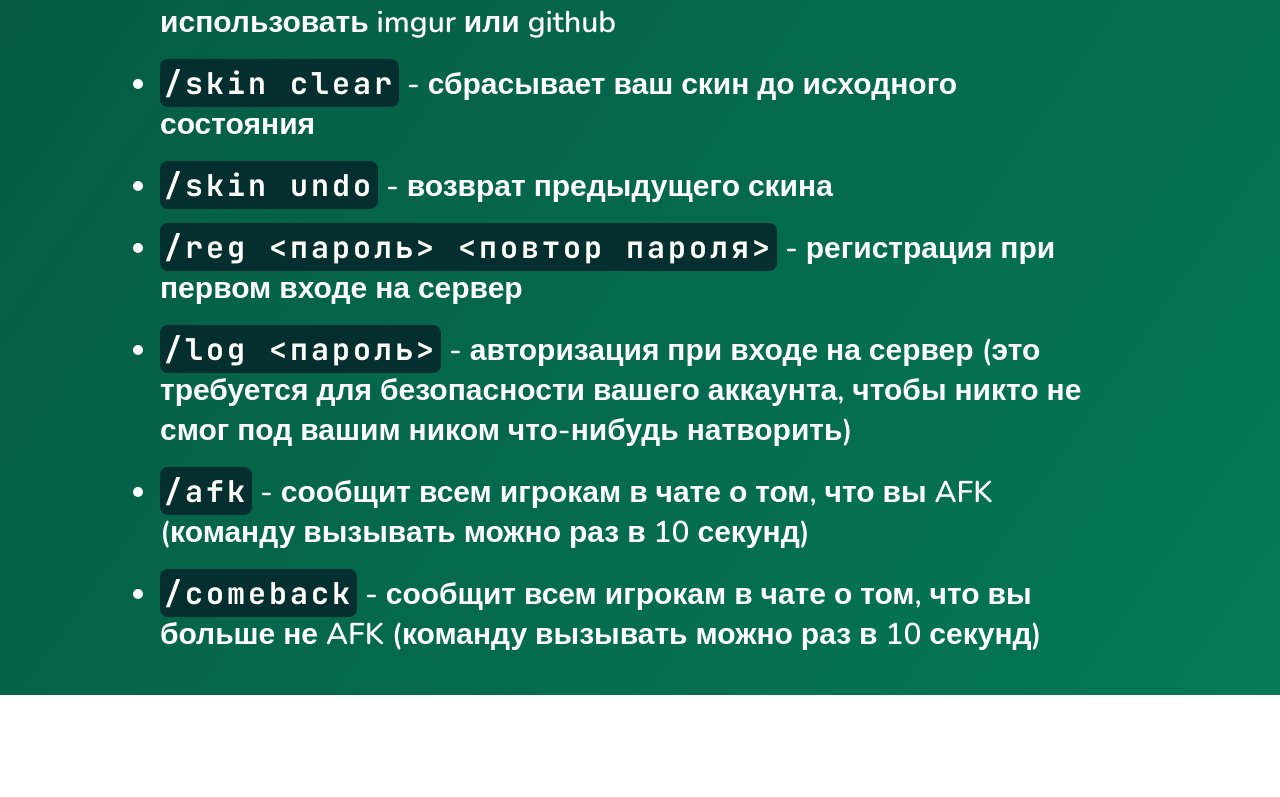
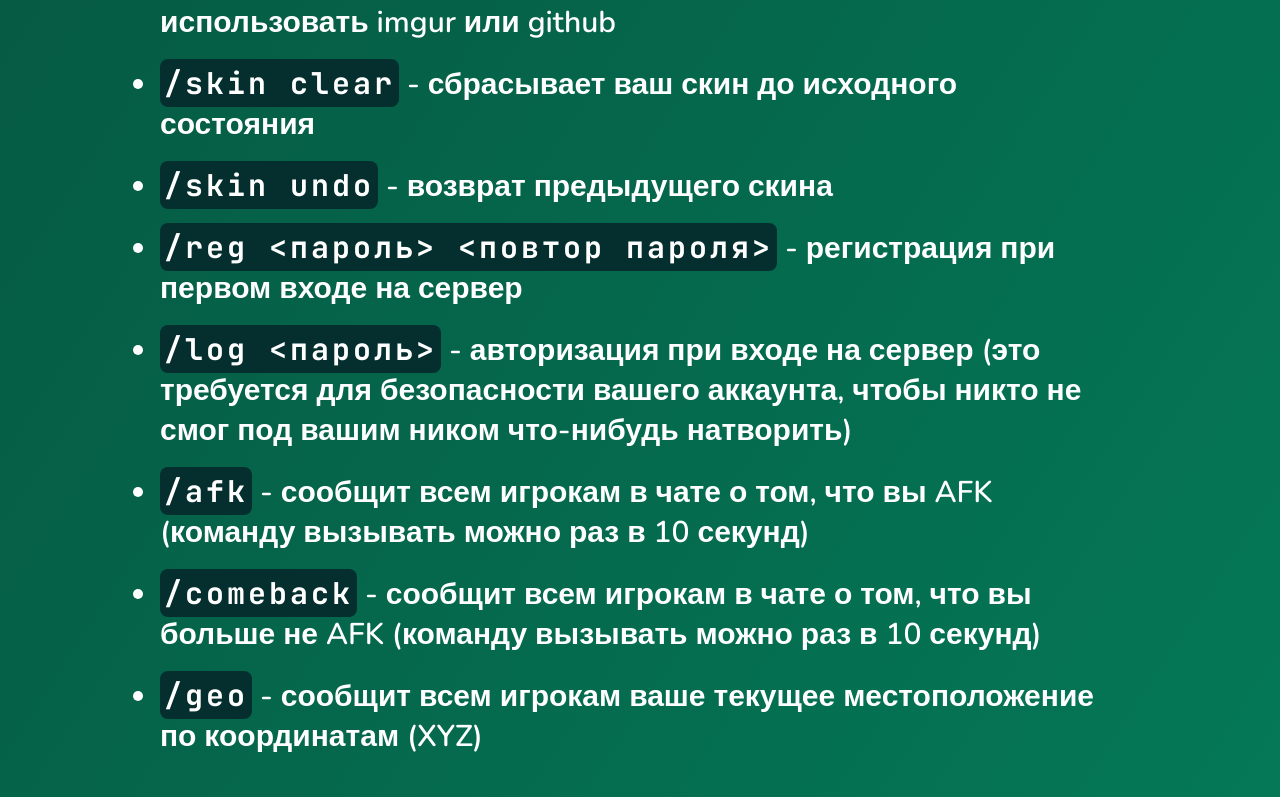
Before and after one commit to MrAbragadabra/pipinders, a Next.js app: page /commands in a window 1280 px wide. Shown: the part 1159-1956 px from the top of the page. Before the commit the page ends 1854 px from the top, so only its background shows below. Built offline with nearby package versions, Linux system fonts and the light colour scheme.

Commit message:
новая команда

```diff
--- a/src/components/shared/commands.tsx
+++ b/src/components/shared/commands.tsx
@@ -240,6 +240,18 @@ export const Commands: React.FC<Props> = ({ className }) => {
 						- сообщит всем игрокам в чате о том, что вы больше не AFK (команду
 						вызывать можно раз в 10 секунд)
 					</li>
+					<li className='mb-5 text-left leading-10'>
+						<span
+							onClick={() => handleCopy('/geo')}
+							className={cn(
+								jetBrains_mono.className,
+								'highlighting select-none cursor-pointer'
+							)}
+						>
+							/geo
+						</span>{' '}
+						- сообщит всем игрокам ваше текущее местоположение по координатам (XYZ)
+					</li>
 				</ul>
 			</div>
 			{copied && (
```
